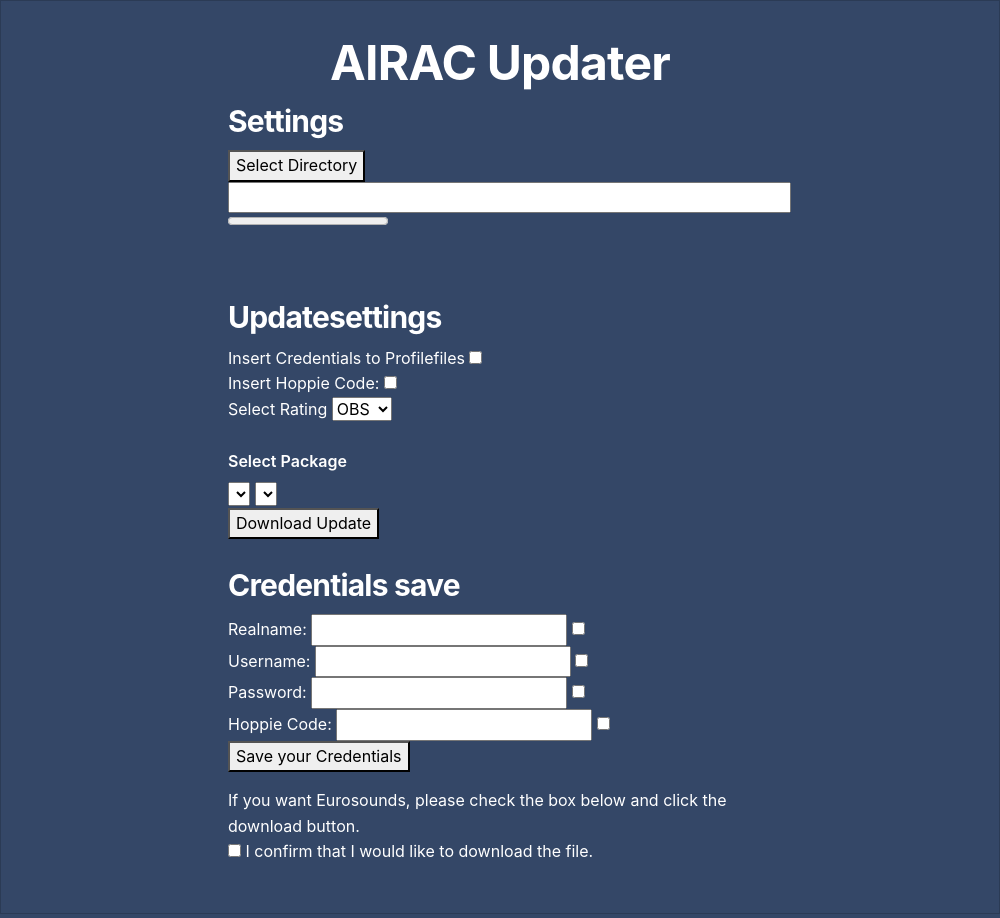
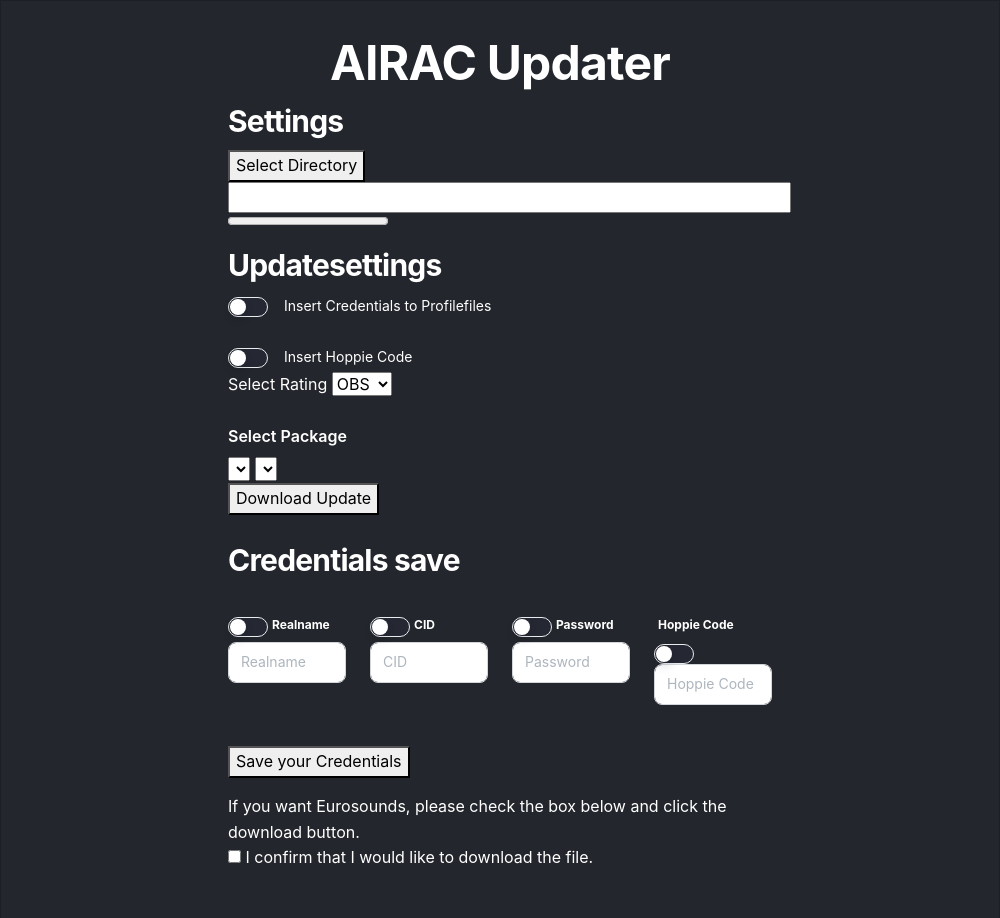
Before and after one commit to JustusPlays78/SectorFileUpdater, an Electron app: page updater/src/index.html in a window 1000 px wide. Drawn offline with Linux system fonts and the light colour scheme; no server answers.

Commit message:
First Fixifix

```diff
--- a/updater/src/index.css
+++ b/updater/src/index.css
@@ -136,7 +136,7 @@
   }
 
   .ecsu-bg-dark-out {
-    background: #212529;
+    background: #23262c;
   }
 
   .ecsu-bg-dark-light-out {
@@ -171,7 +171,7 @@
 
   .ecsu-btn-dark {
     --bs-btn-color: #fff;
-    --bs-btn-bg: #2b303a;
+    --bs-btn-bg: #14161a;
     --bs-btn-border-color: #344767;
     --bs-btn-hover-color: #fff;
     --bs-btn-hover-bg: #4a5c7c;
--- a/updater/src/index.html
+++ b/updater/src/index.html
@@ -1,7 +1,7 @@
 <link rel="stylesheet" href="./css/boot.css">
 <link rel="stylesheet" href="https://fonts.googleapis.com/css?family=Open+Sans:300,400,600,700">
 <!DOCTYPE html>
-<html class="bg-dark">
+<html class="ecsu-bg-dark-out">
 
 <head>
     <meta charset="utf-8">
@@ -18,7 +18,7 @@
   </head>
 
 
-<body class="bg-dark text-white">
+<body class="ecsu-bg-dark-out text-white">
 
 
     <div>
@@ -27,15 +27,22 @@
         <input type="text" id="dirBox" name="name" size="50" readonly />
         <progress id="progressbar" max="100" value="0"></progress>
         <p id="progressbarText"></p>
-        <br>
-
     </div>
-<br>
     <div>
         <h3 class="text-white">Updatesettings</h3>
-        Insert Credentials to Profilefiles <input type="checkbox" id="applyToPrf" />
+        <!--Insert Credentials to Profilefiles <input type="checkbox" id="applyToPrf" />-->
+        <div class="form-check form-switch ps-0">
+            <input class="form-check-input ms-auto" type="checkbox" id="applyToPrf">
+            <label class="form-check-label text-white ms-3 text-truncate w-80 mb-0"
+              for="flexSwitchCheckDefault">Insert Credentials to Profilefiles</label>
+          </div>
         <br>
-        Insert Hoppie Code: <input type="checkbox" id="applyHoppie" />
+        <!--Insert Hoppie Code: <input type="checkbox" id="applyHoppie" />-->
+        <div class="form-check form-switch ps-0">
+            <input class="form-check-input ms-auto" type="checkbox" id="applyHoppie">
+            <label class="form-check-label text-white ms-3 text-truncate w-80 mb-0"
+              for="flexSwitchCheckDefault">Insert Hoppie Code</label>
+          </div>
 
         <div id="login">
             <body class="text-white">Select Rating</body>
@@ -65,14 +72,55 @@
 <div>
     <h3 class="text-white">Credentials save</h3>
         <form>
-            Realname: <input type="text" id="realname" />
+            <!--Realname: <input type="text" id="realname" />
             <input type="checkbox" id="saverealname" />
             <br> Username: <input type="text" id="username" />
             <input type="checkbox" id="saveuser" />
             <br> Password: <input type="password" id="password" />
             <input type="checkbox" id="savepw" />
-            <br>Hoppie Code: <input type="password" id="passwordhoppie" />
-            <input type="checkbox" id="savepwhoppie" />
+            <br>  Hoppie Code: <input type="password" id="passwordhoppie" />
+            <input type="checkbox" id="savepwhoppie" />-->
+            <br>
+            <div>
+                <div class="row">
+                  <div class="col-lg-3">
+                    <div class="form-group">
+                        <div class="form-check form-switch ps-0">
+                            <label class="form-control-label text-white" for="input-username">Realname</label>
+                            <input class="form-check-input ms-auto" type="checkbox" id="saverealname">
+                            <input type="text" id="realname" class="form-control" placeholder="Realname">
+                        </div>
+                    </div>
+                  </div>
+                  <div class="col-lg-3">
+                    <div class="form-group">
+                        <div class="form-check form-switch ps-0">
+                            <label class="form-control-label text-white" for="input-username">CID</label>
+                            <input class="form-check-input ms-auto" type="checkbox" id="saveuser">
+                            <input type="text" id="username" class="form-control" placeholder="CID">
+                        </div>
+                    </div>
+                  </div>
+                  <div class="col-lg-3">
+                    <div class="form-group">
+                        <div class="form-check form-switch ps-0">
+                            <label class="form-control-label text-white" for="input-username">Password</label>
+                            <input class="form-check-input ms-auto" type="checkbox" id="savepw">
+                            <input type="password" id="password" class="form-control" placeholder="Password">
+                        </div>
+                    </div>
+                  </div>
+                  <div class="col-lg-3">
+                    <div class="form-group">
+                        <div class="form-check form-switch ps-0">
+                            <label class="form-control-label text-white" for="input-username">Hoppie Code</label>
+                            <input class="form-check-input ms-auto" type="checkbox" id="savepwhoppie">
+                            <input type="text" id="passwordhoppie" class="form-control" placeholder="Hoppie Code">
+                        </div>
+                    </div>
+                  </div>
+                </div>
+
             <!--<div class="tooltip">
                 <br> Password: <input type="password" id="password" />
                 <input type="checkbox" id="savepw" />
@@ -104,7 +152,8 @@
         If you want Eurosounds, please check the box below and click the download button. <br>
         <input type="checkbox" id="download-checkbox" onclick="toggleDownloadButton()"> I confirm that I would like to download the file.
         <br>
-        <a href="https://cdn.ganderoceanic.ca/resources/files/eurosounds/eurosounds-8apr20.zip" id="download-link" style="display:none" class="text-white">Download</a>
+        <button id="download-link" style="display:none" ><a href="https://cdn.ganderoceanic.ca/resources/files/eurosounds/eurosounds-8apr20.zip">Download</a></button>
+        <!--<a href="https://cdn.ganderoceanic.ca/resources/files/eurosounds/eurosounds-8apr20.zip" id="download-link" style="display:none" class="text-white">Download</a>-->
     </form>
     <script>
         function toggleDownloadButton() {
```
